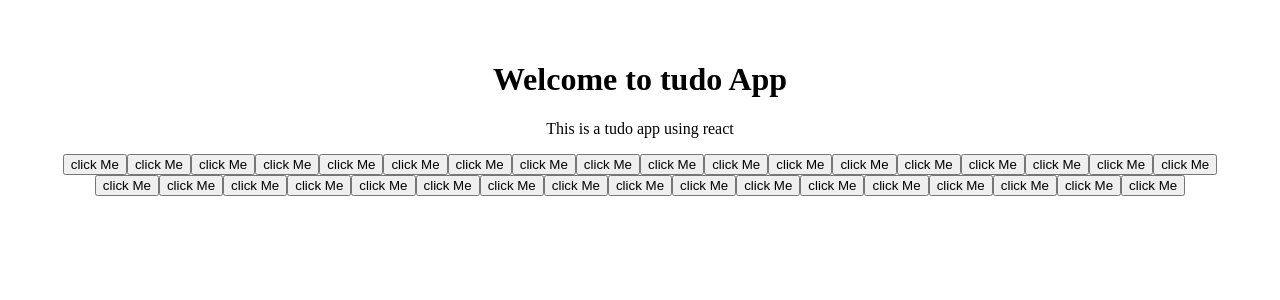
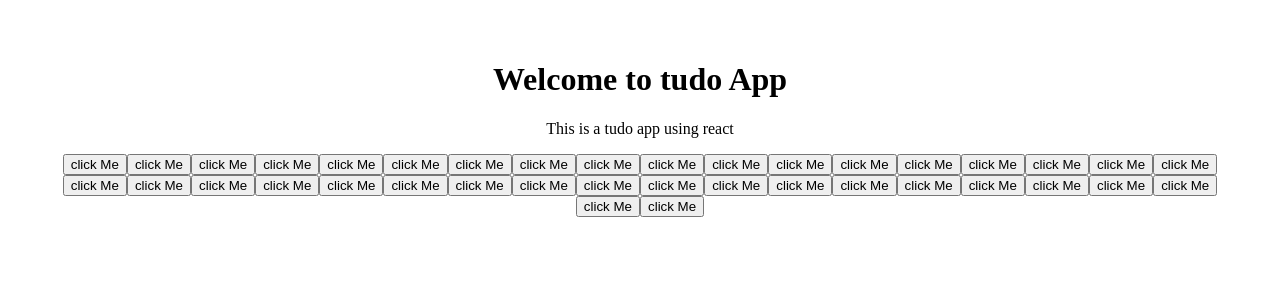
Before and after one commit to Hasanurislam/React-App, a React (Vite) app: page / in a window 1280 px wide. Shown: the top 300 px of the page. Built offline with nearby package versions, Linux system fonts and the light colour scheme.

Commit message:
sixth commit

```diff
--- a/src/App.jsx
+++ b/src/App.jsx
@@ -44,6 +44,9 @@ function App() {
     <button>click Me</button>
     <button>click Me</button>
     <button>click Me</button>
+    <button>click Me</button>
+    <button>click Me</button>
+    <button>click Me</button>
   </div>
 
 }
```
